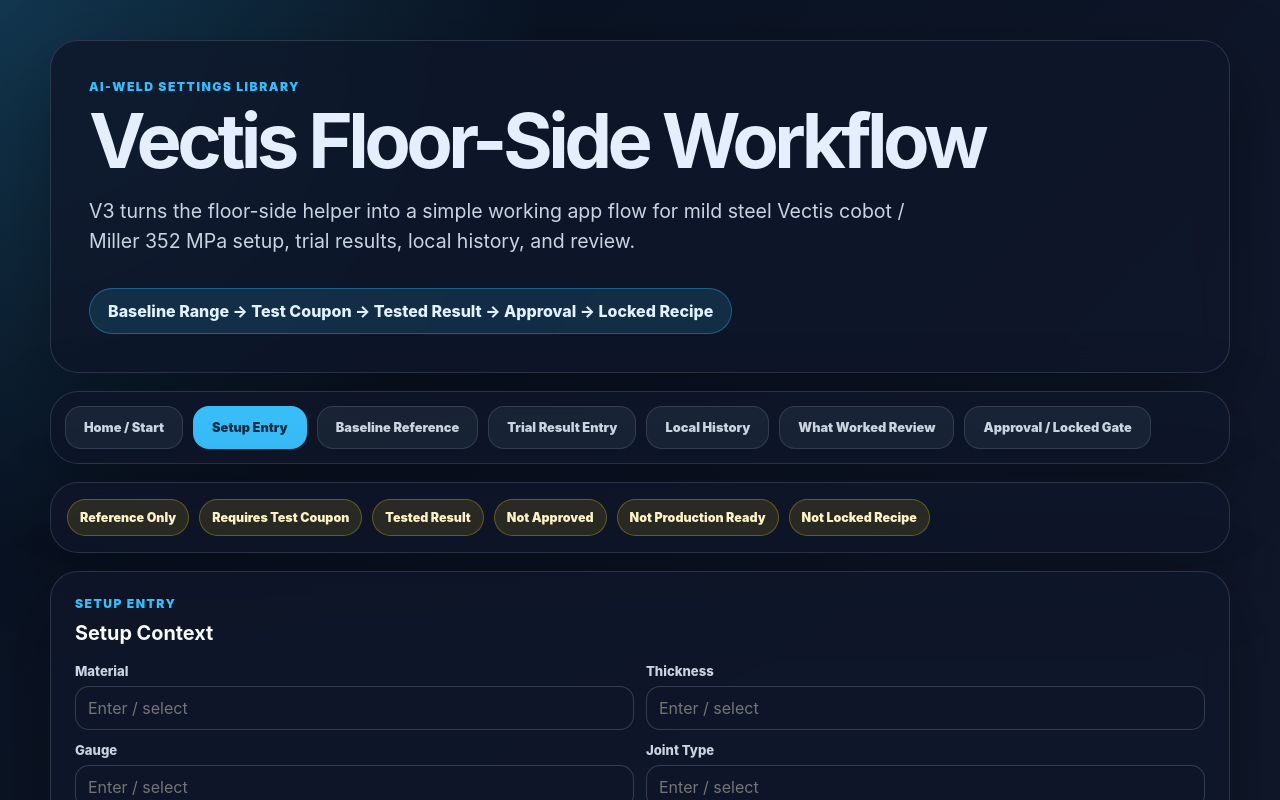
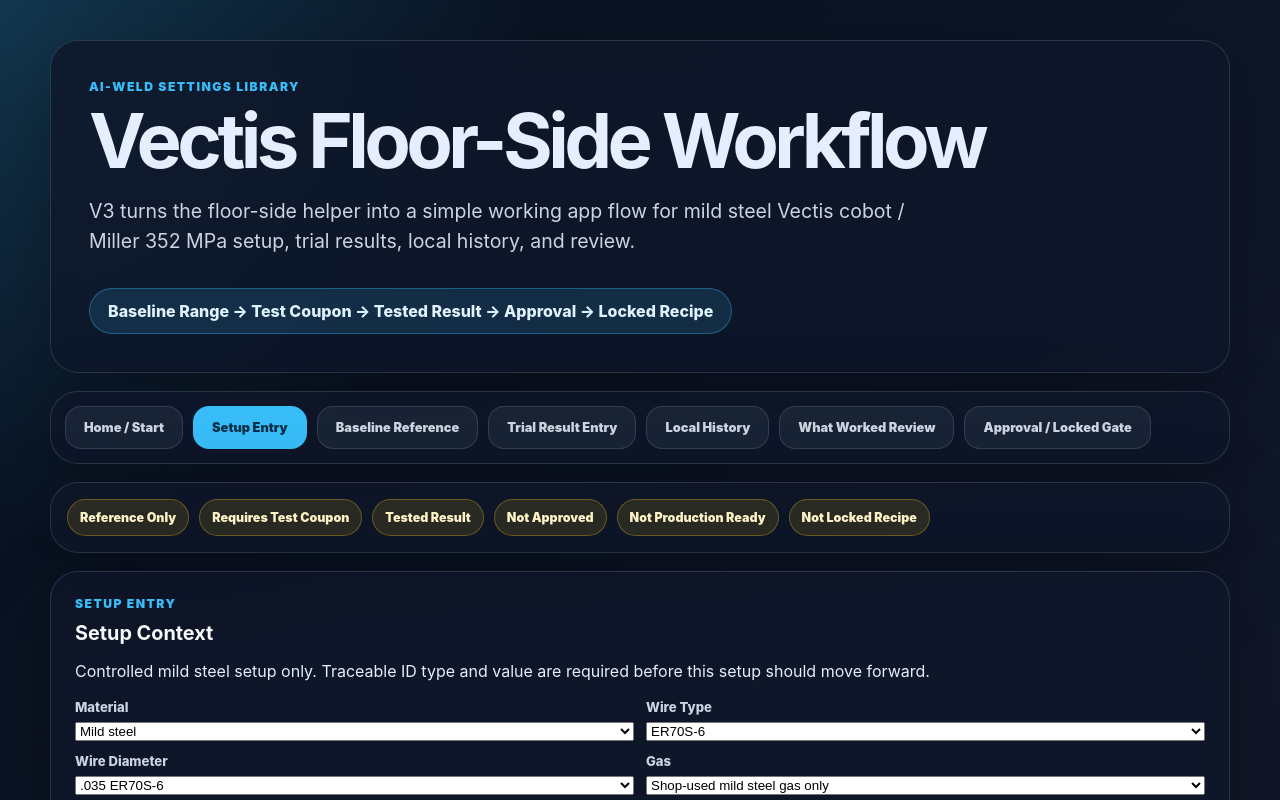
Before and after one commit to kool1160/vectis-lets-weld, a React (Vite) app: page / in a window 1280 px wide. Both pictures are taken after a click on the button "Setup Entry". Shown: the top 800 px of the page. Built offline with nearby package versions, Linux system fonts and the light colour scheme.

Commit message:
Wire V3-M2 setup controls into app screen

```diff
--- a/src/main.tsx
+++ b/src/main.tsx
@@ -19,22 +19,6 @@
   { id: 'history', label: 'Local History' },
   { id: 'worked', label: 'What Worked Review' },
   { id: 'gate', label: 'Approval / Locked Gate' },
-];
-
-const setupContextFields = [
-  'Material',
-  'Thickness',
-  'Gauge',
-  'Joint Type',
-  'Weld Position',
-  'Wire Type',
-  'Wire Diameter',
-  'Gas',
-  'Mode',
-  'Operator',
-  'Date',
-  'Traceable ID Type',
-  'Traceable ID Value',
 ];
 
 const actualSettingFields = [
@@ -70,6 +54,25 @@
   'Result Notes',
 ];
 
+const setupSelectFields = [
+  { label: 'Material', value: 'Mild steel', options: ['Mild steel'] },
+  { label: 'Wire Type', value: 'ER70S-6', options: ['ER70S-6'] },
+  { label: 'Wire Diameter', value: '.035 ER70S-6', options: ['.035 ER70S-6', '.045 ER70S-6'] },
+  { label: 'Gas', value: 'Shop-used mild steel gas only', options: ['Shop-used mild steel gas only'] },
+  { label: 'Mode', value: 'MIG/CV', options: ['MIG/CV', 'Pulse MIG'] },
+  { label: 'Traceable ID Type', value: 'Test Coupon ID', options: ['Job Number', 'Job Name', 'Part Description', 'Part Number', 'Test Coupon ID'] },
+];
+
+const setupInputFields = [
+  'Thickness',
+  'Gauge',
+  'Joint Type',
+  'Weld Position',
+  'Operator',
+  'Date',
+  'Traceable ID Value',
+];
+
 function FieldGrid({ fields }: { fields: string[] }) {
   return (
     <div className="field-grid">
@@ -77,6 +80,37 @@
         <label className="field" key={field}>
           <span>{field}</span>
           <input placeholder="Enter / select" aria-label={field} />
+        </label>
+      ))}
+    </div>
+  );
+}
+
+function SetupEntryControls() {
+  return (
+    <div className="field-grid">
+      {setupSelectFields.map((field) => (
+        <label className="field" key={field.label}>
+          <span>{field.label}</span>
+          <select aria-label={field.label} defaultValue={field.value}>
+            {field.options.map((option) => (
+              <option key={option} value={option}>
+                {option}
+              </option>
+            ))}
+          </select>
+        </label>
+      ))}
+
+      {setupInputFields.map((field) => (
+        <label className="field" key={field}>
+          <span>{field}</span>
+          <input
+            aria-label={field}
+            placeholder={field === 'Traceable ID Value' ? 'Required before setup is complete' : 'Enter value'}
+            required={field === 'Traceable ID Value'}
+            type={field === 'Date' ? 'date' : 'text'}
+          />
         </label>
       ))}
     </div>
@@ -145,8 +179,11 @@
             <div className="panel-heading">
               <p className="section-kicker">Setup Entry</p>
               <h2>Setup Context</h2>
+              <p className="panel-note">
+                Controlled mild steel setup only. Traceable ID type and value are required before this setup should move forward.
+              </p>
             </div>
-            <FieldGrid fields={setupContextFields} />
+            <SetupEntryControls />
           </article>
           <article className="panel">
             <div className="panel-heading">
```
